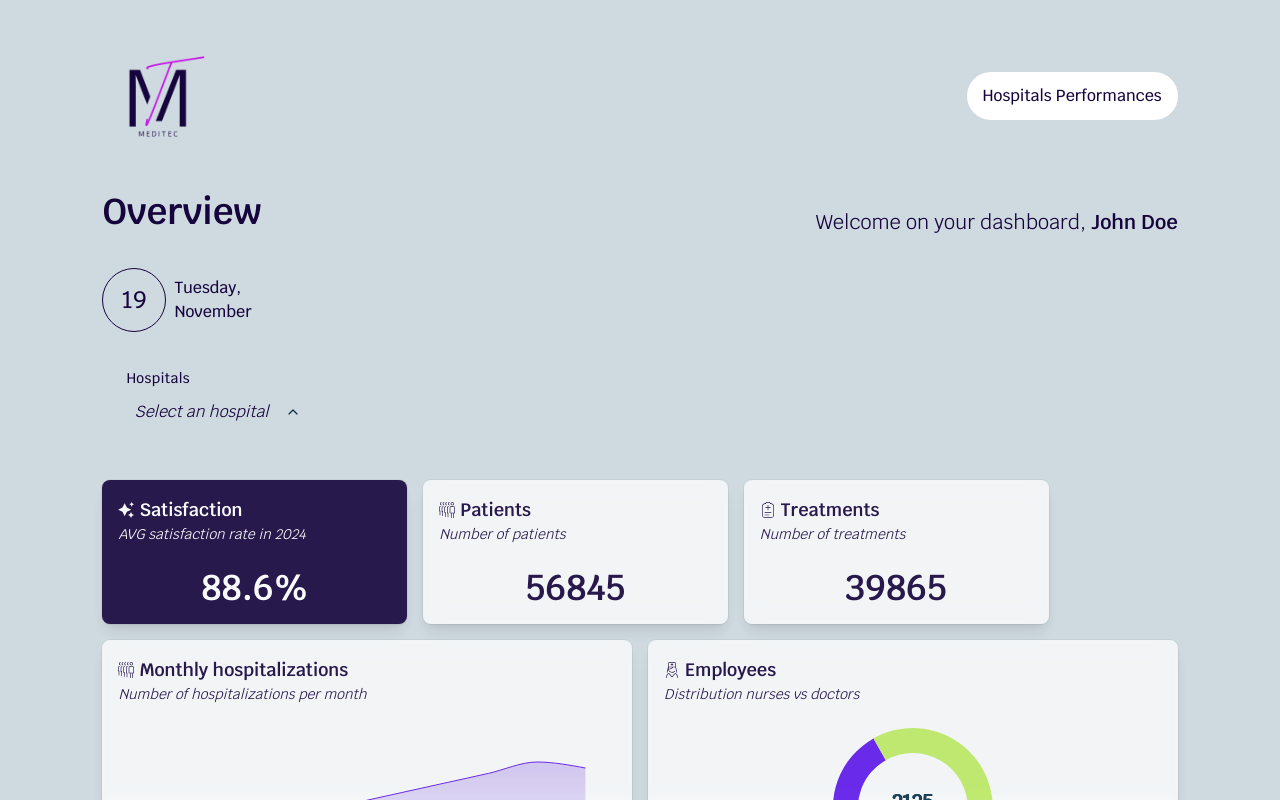
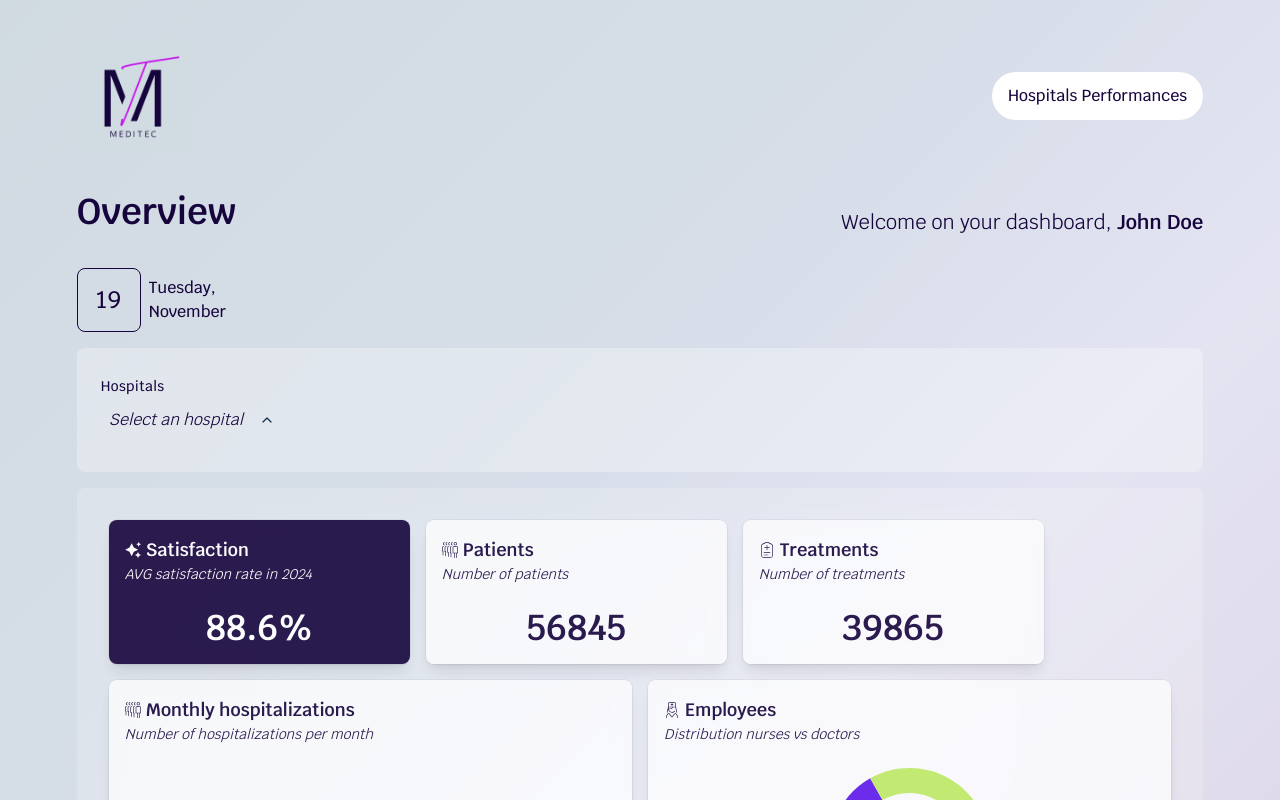
Before and after one commit to MandyTrl/meditec, a Next.js app: page / in a window 1280 px wide. Shown: the top 800 px of the page. Built offline with nearby package versions, Linux system fonts and the light colour scheme.

Commit message:
update design

```diff
--- a/src/app/globals.css
+++ b/src/app/globals.css
@@ -4,6 +4,15 @@
 
 body {
 	font-family: Arial, Helvetica, sans-serif;
+	background-image: linear-gradient(
+		135deg,
+		hsl(205deg 22% 85%) 0%,
+		hsl(217deg 29% 88%) 29%,
+		hsl(239deg 34% 92%) 43%,
+		hsl(257deg 28% 89%) 57%,
+		hsl(260deg 18% 81%) 71%,
+		hsl(262deg 14% 73%) 100%
+	);
 	/* background-image: url(../../public/assets/bgray.jpg);
 	background-repeat: repeat; */
 }
@@ -15,6 +24,5 @@ body::before {
 	left: 0;
 	width: 100%;
 	height: 100%;
-	background-color: rgb(207, 217, 224);
 	z-index: -10;
 }
--- a/src/app/layout.tsx
+++ b/src/app/layout.tsx
@@ -36,7 +36,7 @@ export default function RootLayout({
 					sizes="32x32"
 				/>
 
-				<main className="px-3 md:px-[8%]">
+				<main className="px-3 md:px-[6%]">
 					<Header />
 					{children}
 				</main>
--- a/src/components/DashboardContainer.tsx
+++ b/src/components/DashboardContainer.tsx
@@ -36,7 +36,7 @@ export const DashboardContainer = () => {
 
 					<LocalTime />
 
-					<div className="max-h-fit h-full p-4 md:p-6 mt-2 mb-4 block">
+					<div className="max-h-fit h-full p-4 md:p-6 mt-2 md:mt-4 mb-4 block bg-white/30 rounded-lg">
 						<SelectInput
 							labels={hospitalsName}
 							title="Hospitals"
--- a/src/components/Layout/OverviewLayout.tsx
+++ b/src/components/Layout/OverviewLayout.tsx
@@ -27,7 +27,7 @@ export const OverviewLayout = ({
 	datas,
 }: OverviewLayoutProps) => {
 	return (
-		<section className="w-full flex flex-col md:flex-row flex-wrap md:gap-4">
+		<section className="w-full flex flex-col bg-white/20 md:flex-row flex-wrap md:gap-4 md:p-8 rounded-lg">
 			<div className="key__number__container w-full md:w-[88%] md:flex md:gap-4">
 				<SatisfactionRate
 					datas={datas}
--- a/src/components/UI/LocalTime.tsx
+++ b/src/components/UI/LocalTime.tsx
@@ -11,7 +11,7 @@ export const LocalTime = () => {
 
 	return (
 		<div className="flex items-center font-medium mt-8">
-			<div className="rounded-full w-16 h-16 text-2xl border border-tertiary flex items-center justify-center p-2 mr-2">
+			<div className="rounded-lg w-16 h-16 text-2xl border border-tertiary flex items-center justify-center p-2 mr-2">
 				{date}
 			</div>
 			<div className="flex flex-col">
```
Also changed, not shown: public/assets/logo-meditec-gray.png, public/assets/logo-meditec.png.
